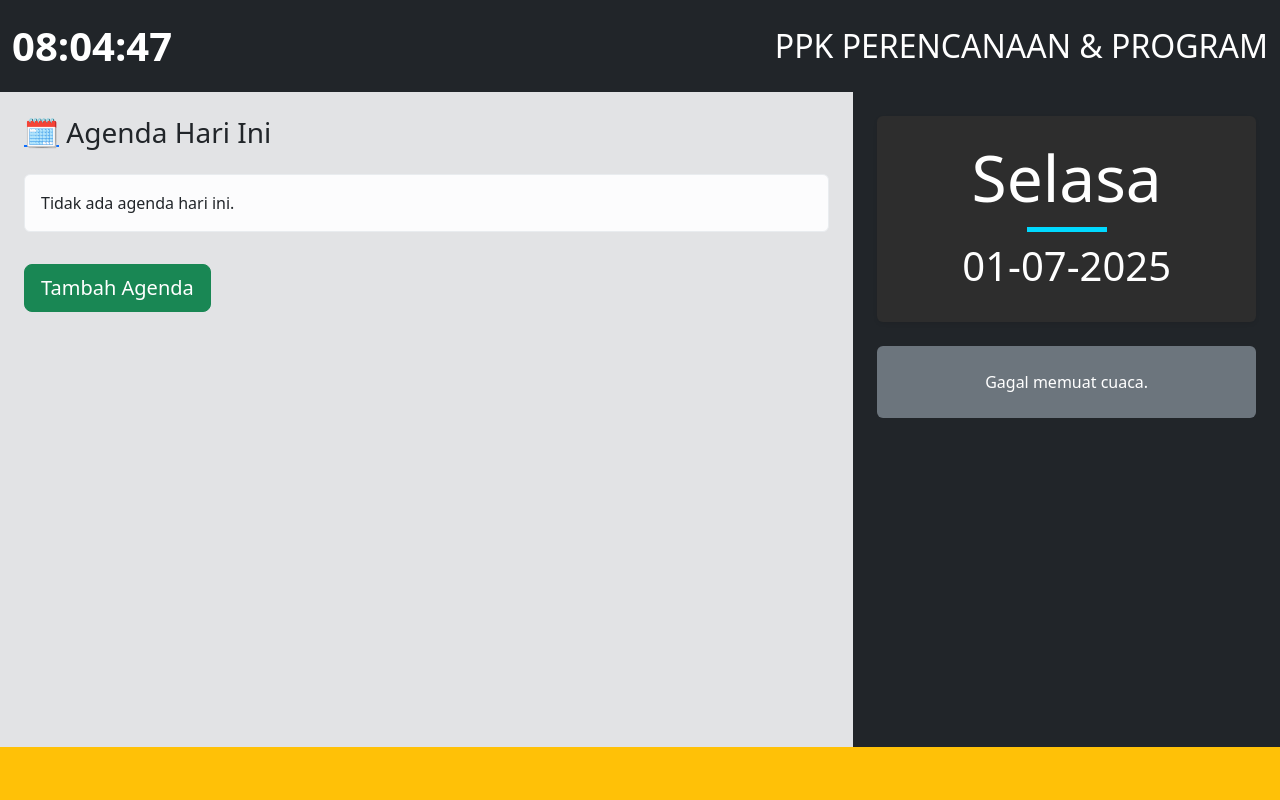
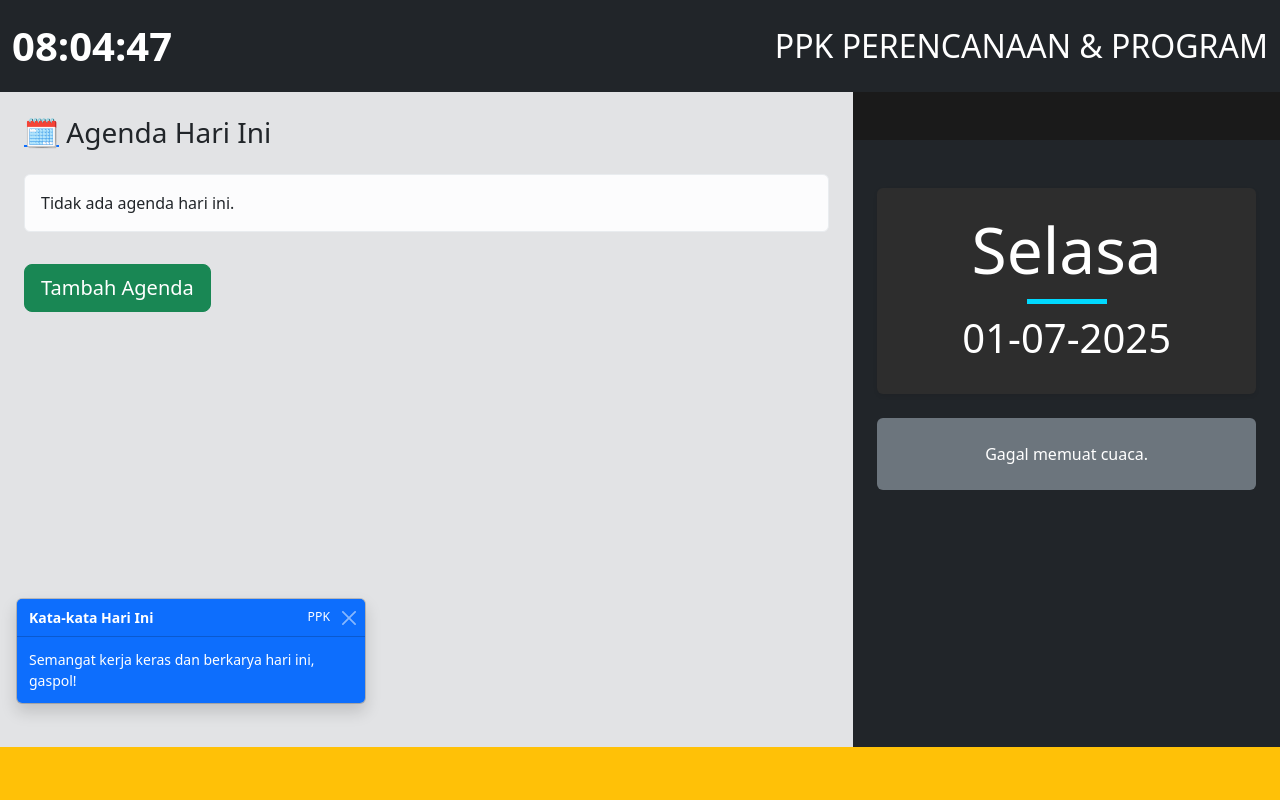
Before and after one commit to junior2192/agenda, a PHP site: page / in a window 1280 px wide. Run offline with PHP 8.4, Linux system fonts and the light colour scheme; data comes from the database, SQL or seed files in the repository.

Commit message:
penambahan kata-kata hari ini statis

```diff
--- a/index.php
+++ b/index.php
@@ -129,14 +129,16 @@
       </div>
 
       <!-- Bagian Kanan: Hari, Tanggal, Cuaca -->
-      <div class="col-md-4 bg-dark text-white p-4 position-relative">
+      <div class="col-md-4 bg-dark text-white p-4 pt-5 mt-5 position-relative">
+
+
         <div class="tanggal-box mb-4 p-4 rounded shadow-sm">
           <h1 style="font-size: 4rem;"><?= $hari ?></h1>
           <div style="height: 5px; width: 80px; margin: 10px auto; background: #00d9ff;"></div>
           <h2 style="font-size: 2.5rem;"><?= $tanggalLengkap ?></h2>
         </div>
 
-        <div id="weatherCarousel" class="carousel slide" data-bs-ride="carousel" data-bs-interval="8000">
+        <div id="weatherCarousel" class="carousel slide" data-bs-ride="carousel" data-bs-interval="8000" >
           <div class="carousel-inner" id="weatherInner">
             <div class="carousel-item active">
               <div class="bg-secondary text-white p-4 rounded shadow-sm text-center" style="font-size:1.2rem;">
@@ -150,12 +152,29 @@
     </div>
   </div>
 
+  <!-- Toast Container -->
+<!-- Toast Container (di kiri bawah) -->
+<div class="position-fixed start-0 p-3" style="bottom: 80px; z-index: 1100">
+  <div id="dailyToast" class="toast text-white bg-primary" role="alert" aria-live="assertive" aria-atomic="true" data-bs-delay="7000">
+    <div class="toast-header bg-primary text-white">
+      <strong class="me-auto">Kata-kata Hari Ini</strong>
+      <small>PPK</small>
+      <button type="button" class="btn-close btn-close-white ms-2" data-bs-dismiss="toast" aria-label="Close"></button>
+    </div>
+    <div class="toast-body" id="toastMessage">
+      Selamat pagi! Awali hari dengan semangat positif.
+    </div>
+  </div>
+</div>
+
+
   <!-- Running Text -->
   <div class="running-text">
     <marquee behavior="scroll" direction="left" scrollamount="5">
       Selamat datang di ruang PPK Perencanaan & Program. Pastikan semua agenda hari ini berjalan lancar. Tetap semangat dan jaga kesehatan!
     </marquee>
   </div>
+  <script src="https://cdn.jsdelivr.net/npm/bootstrap@5.3.3/dist/js/bootstrap.bundle.min.js"></script>
 
   <!-- Jam Realtime -->
     <script>
@@ -215,10 +234,10 @@
 
         slides += `<div class="carousel-item ${i === 0 ? 'active' : ''}">
           <div class="bg-secondary text-white p-4 rounded shadow-sm" style="font-size:1.1rem; min-height: 200px;">
-            <div class="text-center mb-3">
+            <div class="text-center mb-5">
               <img src="${item.image}" alt="${item.weather_desc}" style="height:60px; margin-bottom:5px;" />
-              <h5 class="mb-1">${item.weather_desc}</h5>
-              <div class=""><i class="bi bi-clock me-1"></i><strong>${waktu}</strong></div>
+              <h5 class="mb-3">${item.weather_desc}</h5>
+              <div class=""><i class="bi bi-clock me-1 "></i><strong>${waktu}</strong></div>
             </div>
             <div class="row text-start">
               <div class="col-6">
@@ -245,7 +264,51 @@
     });
 });
 </script>
+<script>
+  const pesanHarian = [
+    "Semangat kerja keras dan berkarya hari ini, gaspol!",
+    "Jangan lupa rebahan bentar dan minum air putih, biar nggak oleng!",
+    "Hari ini kesempatan baru buat jadi glow up, yuk bisa yuk!",
+    "Tantangan itu jalan ninjanya buat jadi makin pro.",
+    "Terus maju, kamu kuat banget, cuak!",
+    "Fokusnya ke solusi, jangan bucin sama masalah.",
+    "Jangan insecure, kamu itu limited edition!",
+    "Positive vibes only, biar rezeki makin ngalir deraaas!",
+    "Gas terus, jangan kasih kendor! Masa depan cerah menanti.",
+    "Hidup ini cuma sekali, jadi bikin cerita yang epic!",
+    "Chill aja, tapi tetap on fire pas kerja. Biar balance!",
+    "Jangan lupa senyum, biar aura positifnya terpancar!",
+    "Bikin karya yang bikin orang lain auto bilang 'anj*y keren banget!'",
+    "Jadilah pribadi yang bikin orang lain bilang 'doi emang beda!'",
+    "Skill up terus, biar makin jago di bidangmu, cuak!",
+    "Jangan cuma wacana, langsung action aja!",
+    "Nikmati prosesnya, hasil nggak akan mengkhianati usaha.",
+    "Kalau capek, istirahat. Jangan dipaksain, ntar malah ngelag!",
+    "Hari ini adalah hari buat bikin sejarah, bukan cuma cerita.",
+    "Be yourself, everyone else is already taken. Stay humble!",
+    "Yuk, push limitmu! Kamu bisa lebih dari yang kamu kira!",
+    "Keep strong, badai pasti berlalu. Pelangi itu indah!",
+    "Jangan takut gagal, takutlah kalau nggak pernah mencoba.",
+    "Yuk, bikin hari ini jadi worth it banget!",
+    "Stay fokus, jangan gampang terdistraksi sama hal receh."
+  ];
 
-<script src="https://cdn.jsdelivr.net/npm/bootstrap@5.3.3/dist/js/bootstrap.bundle.min.js"></script>
+  let pesanIndex = 0;
+  const toast = new bootstrap.Toast(document.getElementById('dailyToast'));
+
+  function tampilkanToast() {
+    document.getElementById('toastMessage').textContent = pesanHarian[pesanIndex];
+    toast.show();
+    pesanIndex = (pesanIndex + 1) % pesanHarian.length;
+  }
+
+  // Munculkan toast pertama kali setelah halaman dimuat
+  setTimeout(tampilkanToast, 2000);
+  // Kemudian tiap 30 detik muncul otomatis
+  setInterval(tampilkanToast, 15000);
+</script>
+
+
+
 </body>
 </html>
```
Also changed, not shown: 1 other file.
